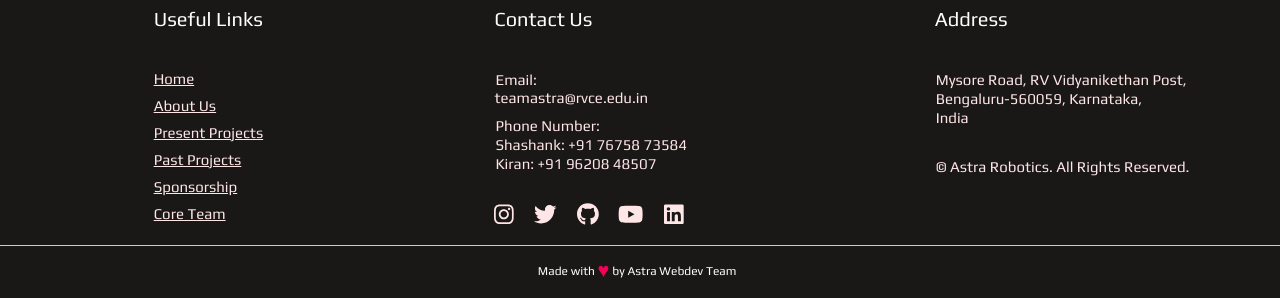
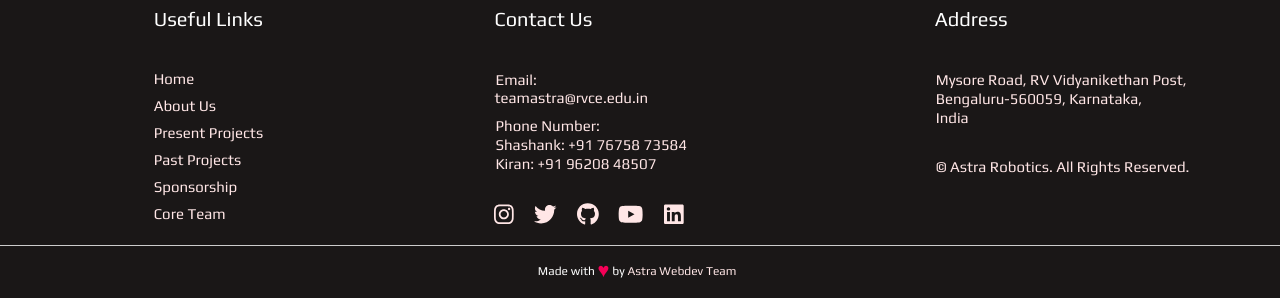
Before and after one commit to ishaanbhimwal/astra-testing, a React (Create React App) app: page /presentprojects in a window 1280 px wide. Shown: the part 2966-3264 px from the top of the page. Built offline with nearby package versions, Linux system fonts and the light colour scheme; no server answers.

Commit message:
minor changes 4

```diff
--- a/src/Footer.js
+++ b/src/Footer.js
@@ -31,7 +31,6 @@
               <FooterLink>
                 <Link
                   to=""
-                  style={{ color: "#ffe6e6" }}
                   onClick={window.scrollTo(0, 0)}
                 >
                   Home
@@ -40,7 +39,6 @@
               <FooterLink>
                 <Link
                   to="/about-us"
-                  style={{ color: "#ffe6e6" }}
                   onClick={window.scrollTo(0, 0)}
                 >
                   About Us
@@ -49,7 +47,6 @@
               <FooterLink>
                 <Link
                   to="/presentprojects"
-                  style={{ color: "#ffe6e6" }}
                   onClick={window.scrollTo(0, 0)}
                 >
                   Present Projects
@@ -58,7 +55,6 @@
               <FooterLink>
                 <Link
                   to="/pastprojects"
-                  style={{ color: "#ffe6e6" }}
                   onClick={window.scrollTo(0, 0)}
                 >
                   Past Projects
@@ -67,7 +63,6 @@
               <FooterLink>
                 <Link
                   to="/sponsorship"
-                  style={{ color: "#ffe6e6" }}
                   onClick={window.scrollTo(0, 0)}
                 >
                   Sponsorship
@@ -76,7 +71,6 @@
               <FooterLink>
                 <Link
                   to="/team"
-                  style={{ color: "#ffe6e6" }}
                   onClick={window.scrollTo(0, 0)}
                 >
                   Core Team
--- a/src/helpers/css/footer.css
+++ b/src/helpers/css/footer.css
@@ -20,10 +20,13 @@
   color: #fff;
   text-decoration: none;
 }
-
-/*.footer a:visited {
+.footer a {
+  color: #ffe6e6;
+  text-decoration: none;
+}
+/* .footer a:visited {
   color: #8DB9ED;
-}*/
+} */
 .footer a:hover {
   color: #ccc;
 }
```
